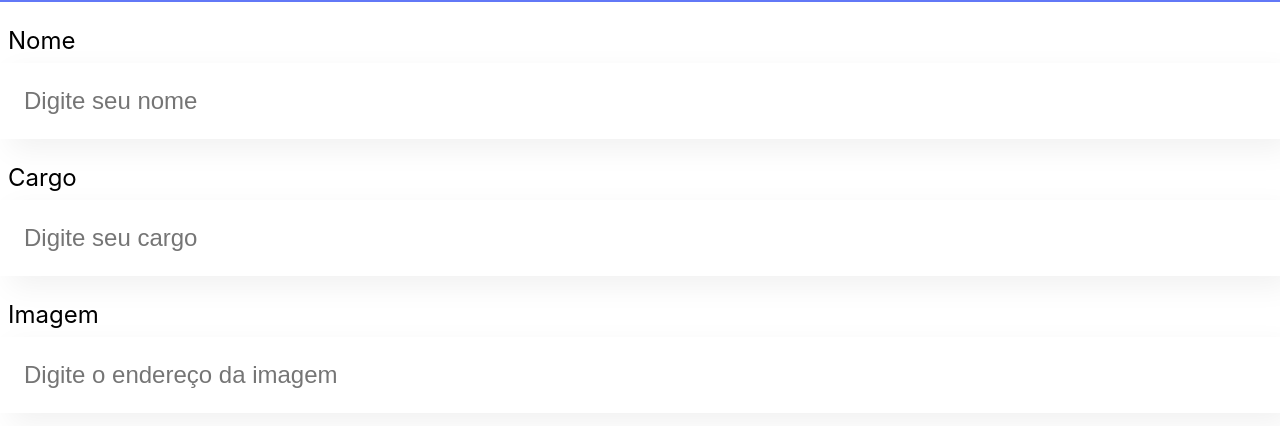
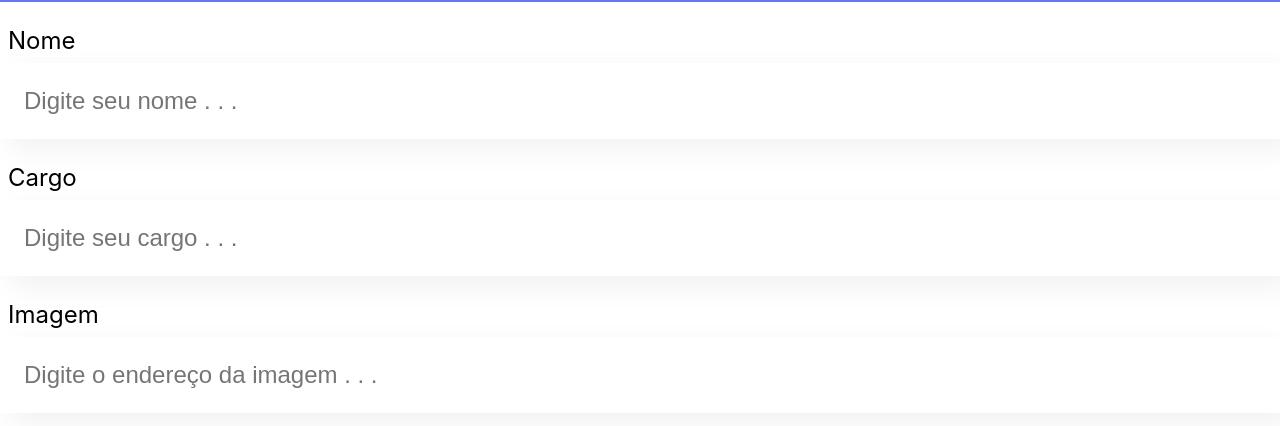
Before and after one commit to ElivanLimaJunior/Organo-React, a React (Create React App) app in the folder organo/: page / in a window 1280 px wide. Shown: the part 496-922 px from the top of the page. Built offline with nearby package versions, Linux system fonts and the light colour scheme.

Commit message:
Criando uma placeholder modificada

```diff
--- a/organo/src/Componentes/Formulario/index.jsx
+++ b/organo/src/Componentes/Formulario/index.jsx
@@ -1,12 +1,15 @@
 import './CampoTexto.css'
 
 const CampoTexto = (props) => {
+
+    const placeholderModificada = `${props.placeholder} . . .`
+
     return (
         <div className="campo-texto">
             <label htmlFor="">
                 {props.label}
             </label>
-            <input placeholder={props.placeholder} type="text" />
+            <input placeholder={placeholderModificada} type="text" />
         </div>
     )
 }
```
